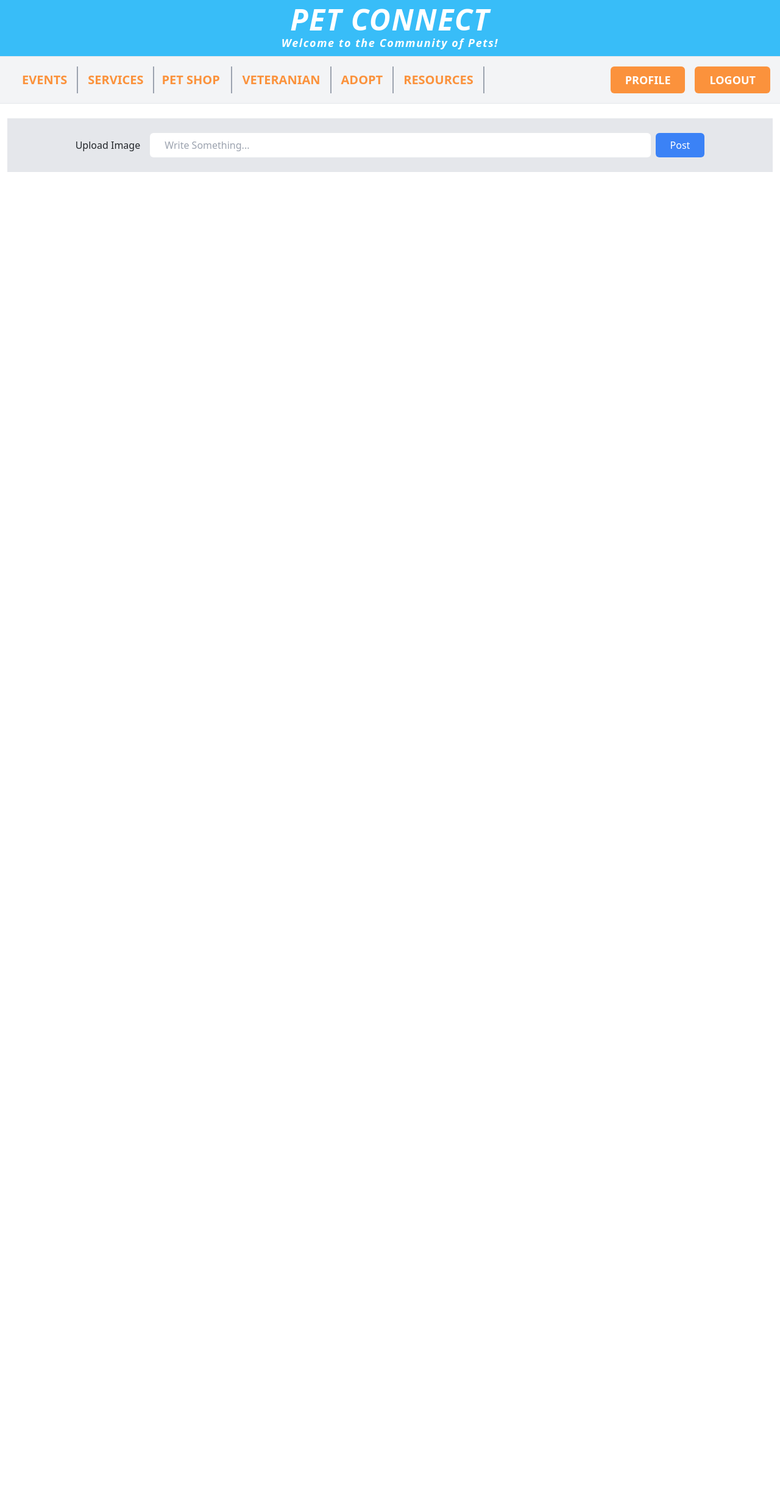
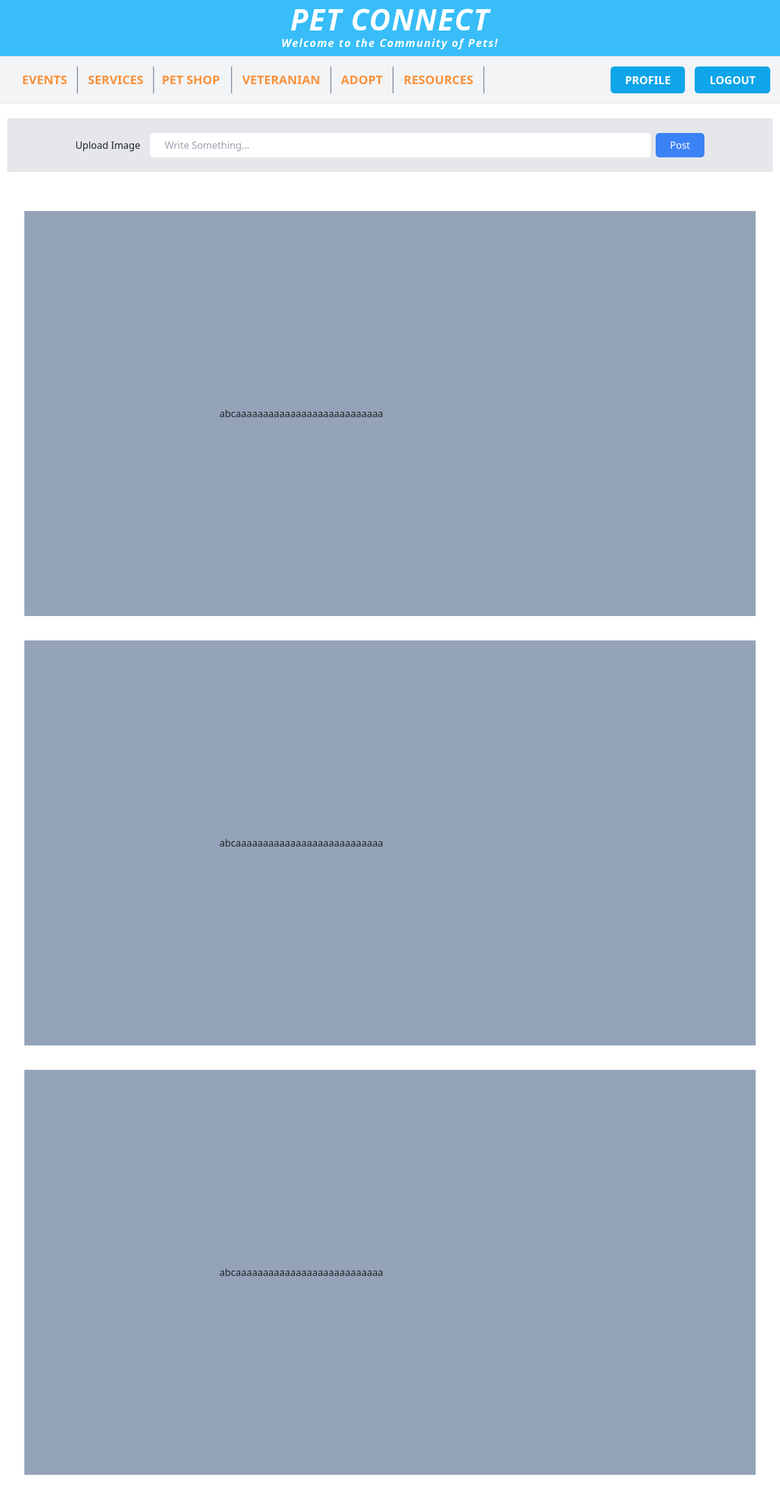
Before and after one commit to Ridwan-Noor/Pet-Connect-repo, a React (Vite) app in the folder Sprint3/view/: page /home in a window 1280 px wide. Shown: the whole page at 61% size. Before the commit the page ends 800 px from the top, so only its background shows below. Built offline with nearby package versions, Linux system fonts and the light colour scheme.

Commit message:
pet shop

```diff
--- a/Sprint3/view/src/App.jsx
+++ b/Sprint3/view/src/App.jsx
@@ -11,6 +11,7 @@ import Resources from "./components/resources.jsx"
 import VetProfile from "./components/Profile/vetProfile.jsx"
 import EditVetProfile from "./components/EditProfile/editprofilevet.jsx"
 import Messages from "./components/Inbox/messages.jsx"
+import PetShop from "./components/petShop.jsx"
 // import Conversation from "./components/Inbox/conversation.jsx"
 // <Route path='/conversation' element={<Conversation/>}></Route>
 
@@ -33,7 +34,7 @@ function App() {
           <Route path='/vetProfile' element={<VetProfile/>}></Route>
           <Route path='/editprofilevet' element={<EditVetProfile/>}></Route>
           <Route path='/messages' element={<Messages/>}></Route>
-
+          <Route path='/petShop' element={<PetShop/>}></Route>
 
 
         </Routes>
--- a/Sprint3/view/src/components/home.jsx
+++ b/Sprint3/view/src/components/home.jsx
@@ -27,14 +27,14 @@ function Home() {
                     <div className={`w-full ${open ? 'block' : 'hidden'}  text-orange-400 `}>
                         <div className=" w-full  flex flex-row items-center justify-left text-xl font-bold uppercase pt-2 ">
                             <Link to="/events" className=" border-r-2 border-gray-400 hover:bg-gray-300  py-2 px-3 mb-2 ml-5">Events</Link>
-                            <Link to="#" className="border-r-2 border-gray-400 hover:bg-gray-300  py-2 px-3 mb-2 ">Services</Link>
+                            <Link to="/services" className="border-r-2 border-gray-400 hover:bg-gray-300  py-2 px-3 mb-2 ">Services</Link>
                             <Link to="/petShop" className="min-w-32 border-r-2 border-gray-400 hover:bg-gray-300  py-2 pl-3 mb-2">Pet Shop</Link>
-                            <Link to="#" className="border-r-2 border-gray-400 hover:bg-gray-300  py-2 px-3 mb-2 ">Veteranian</Link>
-                            <Link to="#" className="border-r-2 border-gray-400 hover:bg-gray-300  py-2 px-3 mb-2 ">Adopt</Link>
+                            <Link to="/" className="border-r-2 border-gray-400 hover:bg-gray-300  py-2 px-3 mb-2 ">Veteranian</Link>
+                            <Link to="/" className="border-r-2 border-gray-400 hover:bg-gray-300  py-2 px-3 mb-2 ">Adopt</Link>
                             <Link to="/resources" className="border-r-2 border-gray-400 hover:bg-gray-300  py-2 px-3 mb-2 ">Resources</Link>
-                            <div className='nav-right  w-full flex flex-row justify-end'>
-                                <Link to="/Profile" className="text-white bg-orange-400 text-lg font-bold uppercase hover:bg-gray-400 rounded py-2 px-4 mb-2 ">Profile</Link>
-                                <Link to="/Logout" className="text-white bg-orange-400 text-lg font-bold uppercase hover:bg-gray-400 rounded py-2 px-4 mb-2 mx-3">Logout</Link>
+                            <div className='nav-right  w-full flex flex-row justify-end ml-3'>
+                                <Link to="/profile" className="text-white bg-sky-500 text-lg font-bold uppercase hover:bg-gray-400 rounded py-2 px-4 mb-2 ">Profile</Link>
+                                <Link to="/login" className="text-white bg-sky-500 text-lg font-bold uppercase hover:bg-gray-400 rounded py-2 px-4 mb-2 mx-3">Logout</Link>
                             </div>
 
                         </div>
@@ -51,9 +51,9 @@ function Home() {
                         <Link to="#" className="border-r-2 border-gray-400 hover:bg-gray-300  py-2 px-3 mb-2 ">Veteranian</Link>
                         <Link to="#" className="border-r-2 border-gray-400 hover:bg-gray-300  py-2 px-3 mb-2 ">Adopt</Link>
                         <Link to="/resources" className="border-r-2 border-gray-400 hover:bg-gray-300  py-2 px-3 mb-2 ">Resources</Link>
-                        <div className='nav-right  w-full flex flex-row justify-end'>
-                            <Link to="/Profile" className="text-white bg-orange-400 text-lg font-bold uppercase hover:bg-gray-400 rounded py-2 px-4 mb-2 ">Profile</Link>
-                            <Link to="/Logout" className="text-white bg-orange-400 text-lg font-bold uppercase hover:bg-gray-400 rounded py-2 px-4 mb-2 mx-3">Logout</Link>
+                        <div className='nav-right  w-full flex flex-row justify-end ml-3'>
+                            <Link to="/Profile" className="text-white bg-sky-500 text-lg font-bold uppercase hover:bg-gray-400 rounded py-2 px-4 mb-2 ">Profile</Link>
+                            <Link to="/Logout" className="text-white bg-sky-500 text-lg font-bold uppercase hover:bg-gray-400 rounded py-2 px-4 mb-2 mx-3">Logout</Link>
                         </div>
 
                     </div>
@@ -79,7 +79,15 @@ function Home() {
 
                 </div>
 
-
+                <div className="bg-slate-400  p-80 m-10">
+                    <div className=''>abcaaaaaaaaaaaaaaaaaaaaaaaaaaa</div>
+                </div>
+                <div className="bg-slate-400  p-80 m-10">
+                    <div className=''>abcaaaaaaaaaaaaaaaaaaaaaaaaaaa</div>
+                </div>
+                <div className="bg-slate-400  p-80 m-10">
+                    <div className=''>abcaaaaaaaaaaaaaaaaaaaaaaaaaaa</div>
+                </div>
 
             </div>
 
--- /dev/null
+++ b/Sprint3/view/src/components/petShop.jsx
@@ -0,0 +1,12 @@
+import React from 'react';
+
+function PetShop() {
+
+    return (
+        <>
+            <div>Pet Shop</div>
+        </>
+    );
+}
+
+export default PetShop;
```
